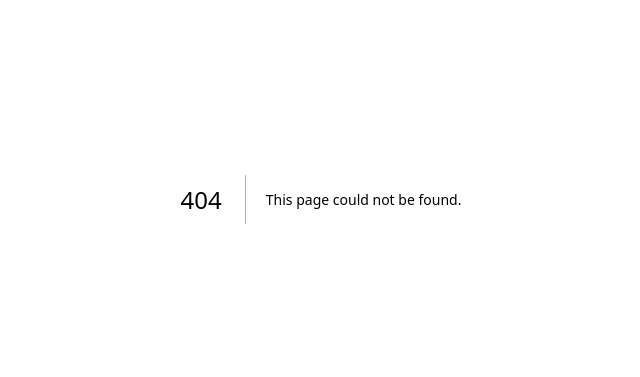
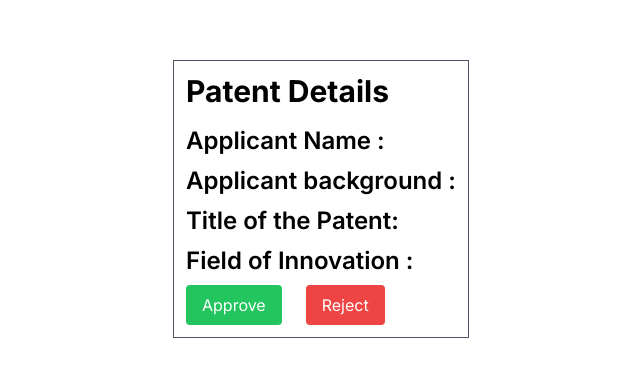
Before and after one commit to riyaaaa123/ircpc, a Next.js app in the folder frontend/: page /ViewPatent in a window 1280 px wide. Before the commit this address had no page. Shown: the part 201-578 px from the top of the page, without its empty margins (319-959 px from the left). Built offline with nearby package versions, Linux system fonts and the light colour scheme.

Commit message:
email with patent approve or reject

```diff
--- a/frontend/package.json
+++ b/frontend/package.json
@@ -17,6 +17,7 @@
     "next": "14.0.4",
     "react": "^18",
     "react-dom": "^18",
+    "react-router-dom": "^6.22.1",
     "yarn": "^1.22.21"
   },
   "devDependencies": {
--- /dev/null
+++ b/frontend/src/app/ViewPatent/page.js
@@ -0,0 +1,114 @@
+"use client";
+import React, { useState, useEffect } from "react";
+import axios from "axios";
+export default function ViewPatent() {
+   const [id, setId] = useState(null);
+  const [patent, setPatent] = useState({});
+  const [approved, setApproved] = useState(false);
+    useEffect(() => {
+      const params = new URLSearchParams(window.location.search);
+      const id = params.get("id");
+      setId(id);
+      console.log(id);
+      if (id) {
+        fetchPatentDetails(id); // Fetch patent details if id is available
+      }
+    }, []);
+  const fetchPatentDetails = async (patentId) => {
+    try {
+      const response = await axios.get(
+        `http://localhost:5000/api/profiles/patents/${patentId}`
+      );
+      setPatent(response.data);
+    } catch (error) {
+      console.error("Error fetching patent details:", error);
+    }
+  };
+
+
+  const approvePatent = async (patentId) => {
+    try {
+      await axios.put(
+        `http://localhost:5000/api/profiles/patents/${patentId}/approve`
+      );
+       setApproved(true);
+      // Optionally, update UI or navigate to another page after approval
+    } catch (error) {
+      console.error("Error approving patent:", error);
+    }
+  };
+
+  const rejectPatent = async (id) => {
+    try {
+      await axios.put(
+        `http://localhost:5000/api/profiles/patents/${id}/reject`
+      );
+      setApproved(false);
+      // Optionally, update UI or navigate to another page after rejection
+    } catch (error) {
+      console.error("Error rejecting patent:", error);
+    }
+  };
+  return (
+    <>
+      {patent ? (
+        <div className="w-[100vw] min-h-screen mx-auto p-6 bg-white shadow-md rounded-lg flex items-center justify-center">
+          <div className="border-l border-b border-r border-t border-gray-600 p-3">
+            <div className="text-3xl font-bold mb-4">Patent Details</div>
+            <div className="text-2xl font-semibold mb-2">
+              Applicant Name :
+              <span className="text-xl font-normal text-">
+                {" "}
+                {patent.inventor?.name}
+              </span>
+            </div>
+            <div className="text-2xl font-semibold mb-2">
+              Applicant background :
+              <span className="text-xl font-normal text-">
+                {patent.inventor?.background}
+              </span>
+            </div>
+            <div className="text-2xl font-semibold mb-2">
+              Title of the Patent:
+              <span className="text-xl font-normal text-"> {patent.title}</span>
+            </div>
+            <div className="text-2xl font-semibold mb-2">
+              Field of Innovation :
+              <span className="text-xl font-normal text-">
+                {" "}
+                {patent.fieldOfInvention}
+              </span>
+            </div>
+            <div className="flex space-x-4">
+              {approved ? (
+                <button
+                  className="bg-green-500 hover:bg-green-600 text-white py-2 px-4 rounded"
+                  disabled
+                >
+                  Approved
+                </button>
+              ) : (
+                <button
+                  className="mr-2 bg-green-500 hover:bg-green-600 text-white py-2 px-4 rounded"
+                  onClick={() => approvePatent(id)}
+                >
+                  Approve
+                </button>
+              )}
+              {!approved && (
+                <button
+                  className="bg-red-500 hover:bg-red-600 text-white py-2 px-4 rounded"
+                  onClick={() => rejectPatent(id)}
+                >
+                  Reject
+                </button>
+              )}
+            </div>
+          </div>
+        </div>
+      ) : (
+        <p>Loading......</p>
+      )}
+    </>
+  );
+}
--- a/frontend/src/components/homepage.js
+++ b/frontend/src/components/homepage.js
@@ -16,15 +16,21 @@ export default function Homepage() {
     const client_secret = "FkEK5CHn68xv0sBolyS14oUTJsbHPL0Jsowi8TJU895tPj05gC16cr1pIHF6ycDOPbwYOqCokmda7wX5osYfEGn4zVrcV8563pecjggHE7b1rARQG4jbbuiKEzF6s9zu";
     const authorization_code = window.location.search.split("&")[0].replace("?code=", "");
     console.log(authorization_code)
-    const grant_type = authorization_code;
+    const grant_type = "authorization_code";
     const redirect_uri = "http://localhost:8080/";
 
-    const data = `client_id=${client_id}&client_secret=${client_secret}&grant_type=${grant_type}&redirect_uri=${redirect_uri}&code=${authorization_code}`;
+      const data = new URLSearchParams({
+        client_id: client_id,
+        client_secret: client_secret,
+        grant_type: "authorization_code",
+        redirect_uri: redirect_uri,
+        code: authorization_code,
+      }).toString();
     const retrieve_token_uri = "https://channeli.in/open_auth/token/";
 
     try {
         // POST request to retrieve access token
-        const tokenResponse = await axios.post(retrieve_token_uri, data, {
+        const tokenResponse = await axios.post(retrieve_token_uri,data, {
             headers: {
                 'Content-Type': 'application/x-www-form-urlencoded'
             }
--- a/frontend/src/components/usermodal.css
+++ b/frontend/src/components/usermodal.css
@@ -8,6 +8,7 @@
   display: flex;
   justify-content: center;
   align-items: center;
+  z-index: 5;
 }
 
 .modal {
--- a/frontend/src/components/usermodal.js
+++ b/frontend/src/components/usermodal.js
@@ -11,7 +11,7 @@ const Modal = ({
   onClose,
 }) => {
   return (
-    <div className="modal-overlay w-[20%]">
+    <div className="modal-overlay w-[20%] ">
       <div className="modal">
         <div className="modal-header">
           <h2>Patent Details</h2>
```
Also changed, not shown: 2 other files (tests, documents, lock files or other folders).
